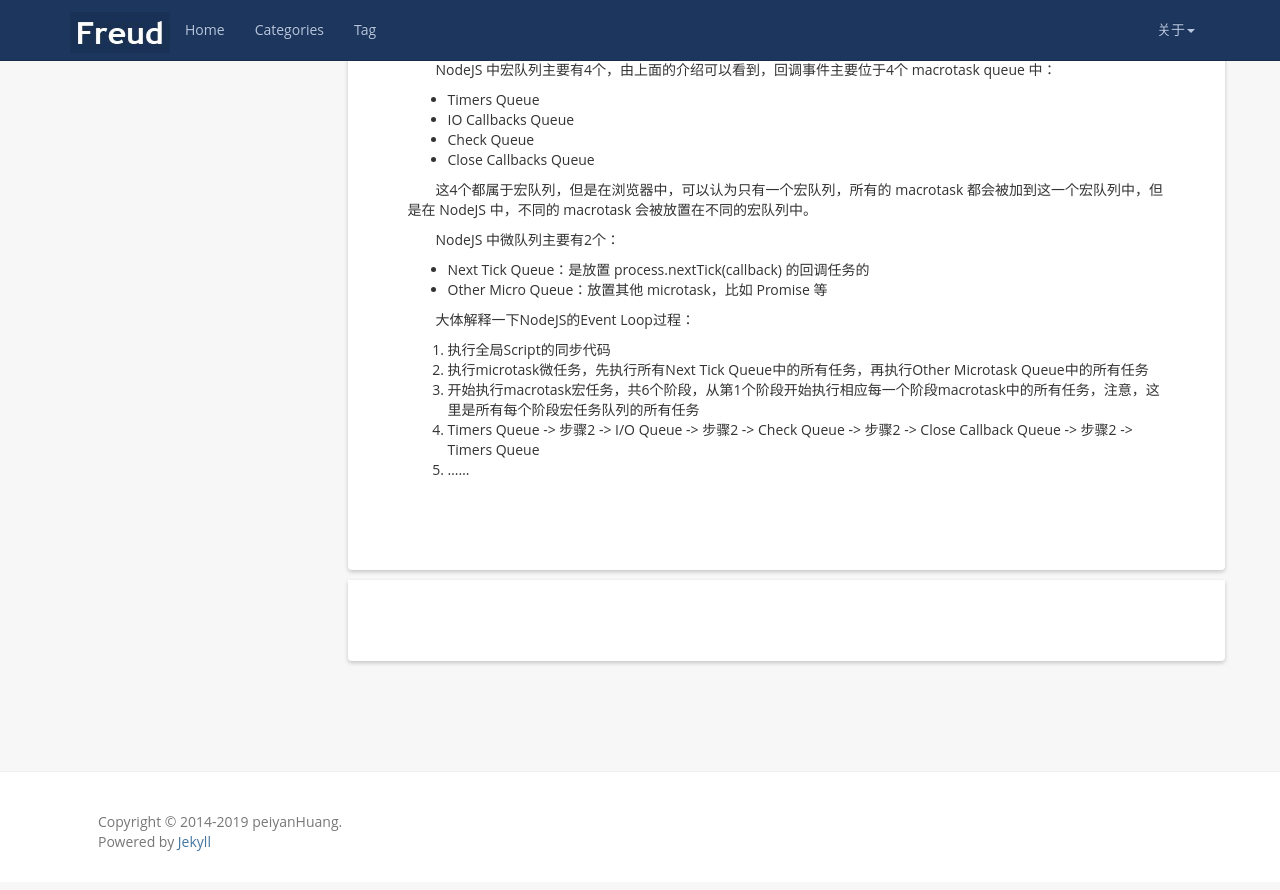
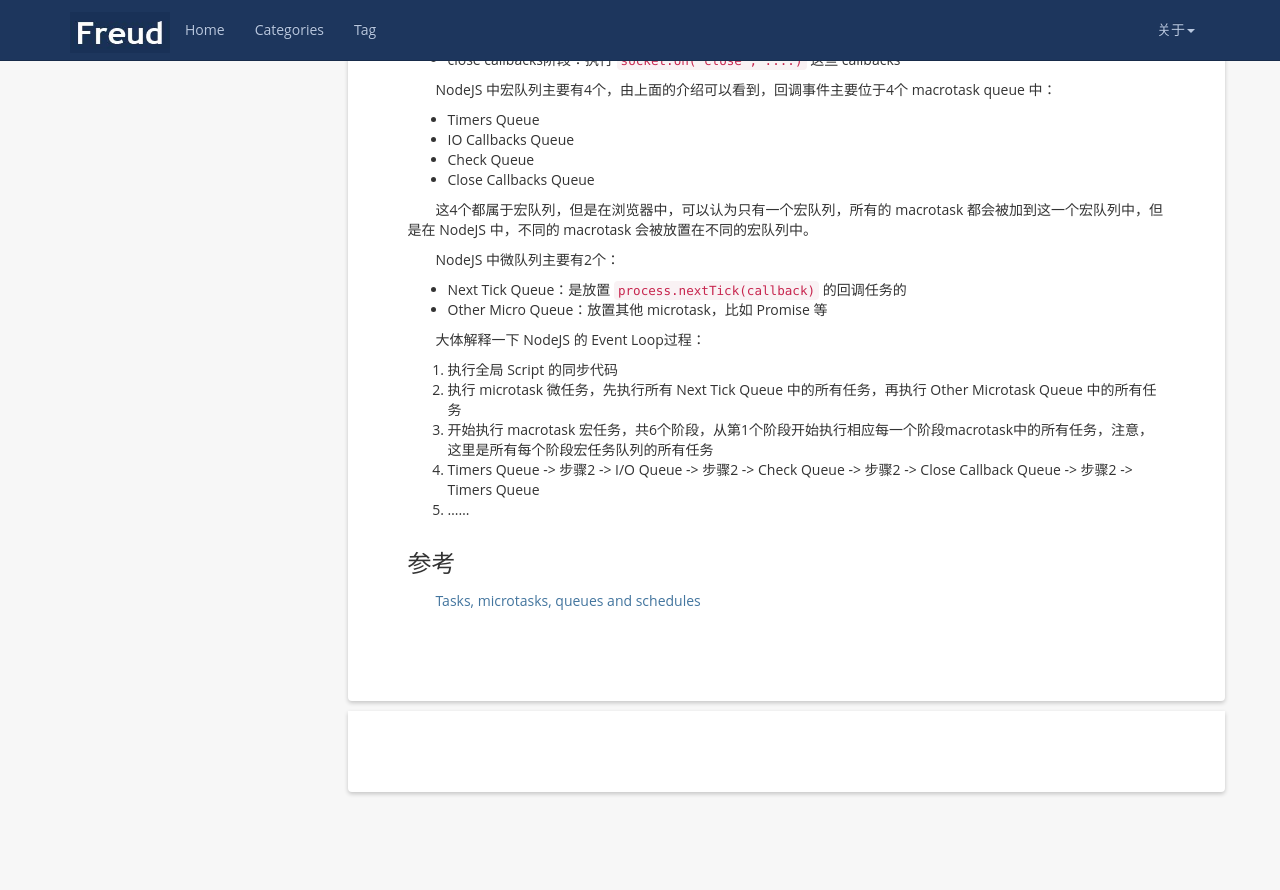
Before and after one commit to peiyanhuang/MyBlog, a Jekyll site: the page built from _posts/2019-03-20-event-loop.md, in a window 1280 px wide and 900 px high, scrolled down 2670 px. Shown: the top 890 px of the window. Built offline with Jekyll 4.4.1, drawn with Linux system fonts in a browser that asks for light colours; nearby versions of some CDN libraries.

Commit message:
调整内容

```diff
--- a/_posts/2019-03-20-event-loop.md
+++ b/_posts/2019-03-20-event-loop.md
@@ -94,13 +94,17 @@ NodeJS 中宏队列主要有4个，由上面的介绍可以看到，回调事件
 
 NodeJS 中微队列主要有2个：
 
-* Next Tick Queue：是放置 process.nextTick(callback) 的回调任务的
+* Next Tick Queue：是放置 `process.nextTick(callback)` 的回调任务的
 * Other Micro Queue：放置其他 microtask，比如 Promise 等
 
-大体解释一下NodeJS的Event Loop过程：
+大体解释一下 NodeJS 的 Event Loop过程：
 
-1. 执行全局Script的同步代码
-2. 执行microtask微任务，先执行所有Next Tick Queue中的所有任务，再执行Other Microtask Queue中的所有任务
-3. 开始执行macrotask宏任务，共6个阶段，从第1个阶段开始执行相应每一个阶段macrotask中的所有任务，注意，这里是所有每个阶段宏任务队列的所有任务
+1. 执行全局 Script 的同步代码
+2. 执行 microtask 微任务，先执行所有 Next Tick Queue 中的所有任务，再执行 Other Microtask Queue 中的所有任务
+3. 开始执行 macrotask 宏任务，共6个阶段，从第1个阶段开始执行相应每一个阶段macrotask中的所有任务，注意，这里是所有每个阶段宏任务队列的所有任务
 4. Timers Queue -> 步骤2 -> I/O Queue -> 步骤2 -> Check Queue -> 步骤2 -> Close Callback Queue -> 步骤2 -> Timers Queue
 5. ......
+
+### 参考
+
+[Tasks, microtasks, queues and schedules](https://jakearchibald.com/2015/tasks-microtasks-queues-and-schedules/)
```
Also changed, not shown: _posts/2019-07-07-MutationObserver.md (+1 -1 lines).
